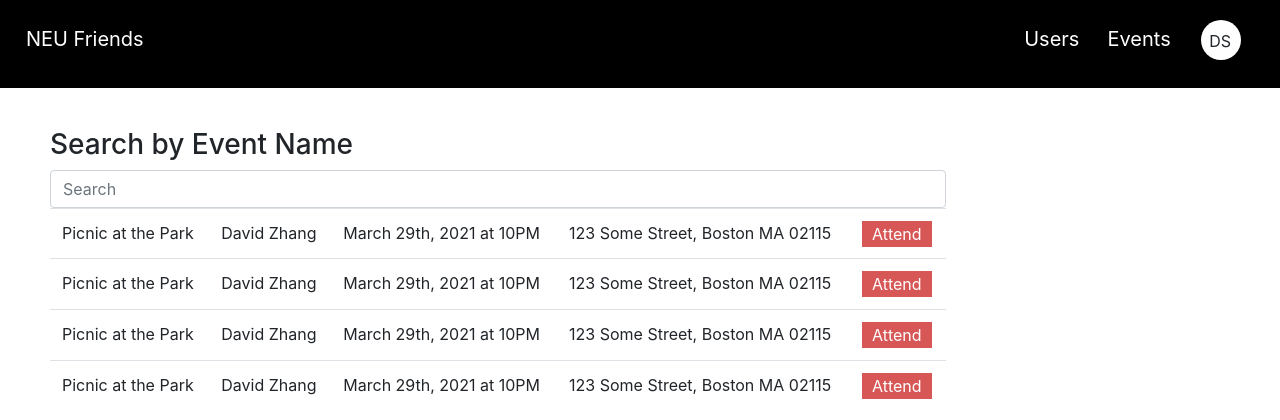
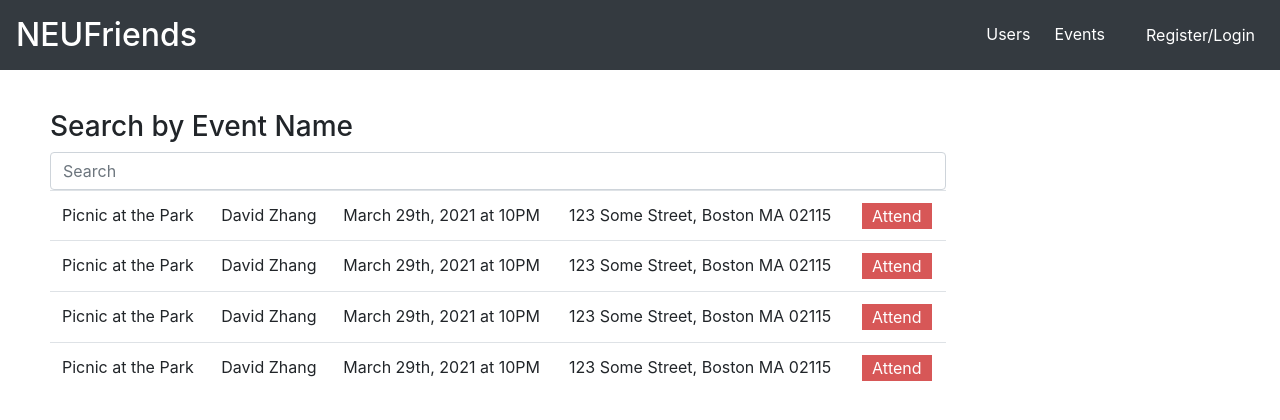
Before and after one commit to daviddzhang/ds4300-project, a Django app: page /events/ in a window 1280 px wide. Shown: the top 420 px of the page. Run offline with Django 4.2, Linux system fonts and the light colour scheme; some libraries are stand-ins or nearby versions.

Commit message:
event profile page + navbar fixes

```diff
--- a/app/app/urls.py
+++ b/app/app/urls.py
@@ -25,7 +25,9 @@ urlpatterns = [
     path('admin/', admin.site.urls),
     path('accounts/', include('django.contrib.auth.urls')),
     path('accounts/signup', user_views.signup, name='signup'),
+    path('users/', user_views.browse_users, name='browse_users'),
+    path('events/', user_views.browse_events, name='browse_events'),
     path('events/<int:event_id>/', event_views.show, name='show'),
-    path('users/', user_views.browse_users, name='browse_users'),
-    path('events/', user_views.browse_events, name='browse_events')
+    path('events/<int:event_id>/rate', event_views.vote, name='vote'),
+    path('events/<int:event_id>/attend', event_views.attend, name='attend'),
 ]
--- a/app/static/nav.css
+++ b/app/static/nav.css
@@ -3,36 +3,11 @@
     margin-left: 50px;
 }
 
-.navbar {
-    position: relative;
-    display: -ms-flexbox;
-    display: flex;
-    -ms-flex-wrap: wrap;
-    flex-wrap: wrap;
-    -ms-flex-align: center;
-    align-items: center;
-    -ms-flex-pack: justify;
-    justify-content: space-between;
-    padding: 0rem 1rem;
-    background-color: black;
+.circle {
+    background-color: #FF8686;
+    width: 40px;
+    height: 40px;
+    border-width: 0px;
+    border-radius: 60px;
+    text-align: center;
 }
-
-.navbarcontents {
-    white-space: nowrap;
-    margin-top: 6px;
-
-}
-
-.navbarText {
-    display: grid;
-    grid-template-columns: 1fr 1fr 1fr;
-    margin-top: 6px;
-}
-
-.circle {
-    height: 40px;
-    width: 40px;
-    background-color: white;
-    border-radius: 50%;
-    margin: 6px 20px;
-}
--- a/app/templates/base.html
+++ b/app/templates/base.html
@@ -5,28 +5,54 @@
     <title>Browse Users</title>
     {% load static %}
     <link rel="stylesheet" type="text/css" href="{% static 'nav.css' %}"/>
+    <script src="https://cdn.jsdelivr.net/npm/js-cookie@3.0.1/dist/js.cookie.min.js"></script>
+    <script src="https://ajax.googleapis.com/ajax/libs/jquery/3.6.0/jquery.min.js"></script>
+    <link rel="stylesheet" href="https://cdnjs.cloudflare.com/ajax/libs/font-awesome/4.7.0/css/font-awesome.min.css">
     <link rel="stylesheet" href="https://cdn.jsdelivr.net/npm/bootstrap@4.3.1/dist/css/bootstrap.min.css" integrity="sha384-ggOyR0iXCbMQv3Xipma34MD+dH/1fQ784/j6cY/iJTQUOhcWr7x9JvoRxT2MZw1T" crossorigin="anonymous">
+    <script src="https://code.jquery.com/jquery-3.2.1.slim.min.js" integrity="sha384-KJ3o2DKtIkvYIK3UENzmM7KCkRr/rE9/Qpg6aAZGJwFDMVNA/GpGFF93hXpG5KkN" crossorigin="anonymous"></script>
+    <script src="https://cdn.jsdelivr.net/npm/popper.js@1.12.9/dist/umd/popper.min.js" integrity="sha384-ApNbgh9B+Y1QKtv3Rn7W3mgPxhU9K/ScQsAP7hUibX39j7fakFPskvXusvfa0b4Q" crossorigin="anonymous"></script>
+    <script src="https://cdn.jsdelivr.net/npm/bootstrap@4.0.0/dist/js/bootstrap.min.js" integrity="sha384-JZR6Spejh4U02d8jOt6vLEHfe/JQGiRRSQQxSfFWpi1MquVdAyjUar5+76PVCmYl" crossorigin="anonymous"></script>
 </head>
 
 <body>
-<nav class="navbar">
-    <a class="navbarcontents" href="#">
-        <p style="color:white; font-size: 20px; padding: 10px"> NEU Friends</p>
-    </a>
+<nav class="navbar navbar-expand-lg navbar-dark bg-dark">
+    <a class="text-white my-2 h2" href="{% url 'index' %}">NEUFriends</a>
+    <button class="navbar-toggler" type="button" data-toggle="collapse" data-target="#navbarSupportedContent" aria-controls="navbarSupportedContent" aria-expanded="false" aria-label="Toggle navigation">
+        <span class="navbar-toggler-icon"></span>
+    </button>
 
-    <div class="navbarText">
-        <p style="color: white; font-size: 20px; padding: 10px;"> Users</p>
-        <p style="text-align: right; color: white; font-size: 20px; padding: 10px;"> Events</p>
-        <div class="circle">
-            <p style="padding:8.5px">
-                DS
-            </p>
-        </div>
-
+    <div class="collapse navbar-collapse" id="navbarSupportedContent">
+        <ul class="navbar-nav ml-auto">
+            <li class="nav-item active mr-2">
+                <a class="nav-link" href="{% url 'browse_users' %}">Users</a>
+            </li>
+            <li class="nav-item active mr-4">
+                <a class="nav-link" href="{% url 'browse_events' %}">Events</a>
+            </li>
+            {% if user.is_authenticated %}
+                <li class="nav-item dropdown">
+                    <button class="nav-link active circle" id="navbarDropdown" role="button" data-toggle="dropdown" aria-haspopup="true" aria-expanded="false">
+                        <span class="text-dark">DS</span>
+                    </button>
+                    <div class="dropdown-menu dropdown-menu-right" aria-labelledby="navbarDropdown">
+                        <a class="dropdown-item" href="#">Profile</a>
+                        <a class="dropdown-item" href="{% url 'logout' %}">Logout</a>
+                    </div>
+                </li>
+            {% else %}
+                <li class="nav-item dropdown">
+                    <button class="nav-link active btn btn-link" id="navbarDropdown" role="button" data-toggle="dropdown" aria-haspopup="true" aria-expanded="false">
+                        Register/Login
+                    </button>
+                    <div class="dropdown-menu dropdown-menu-right" aria-labelledby="navbarDropdown">
+                        <a class="dropdown-item" href="{% url 'signup' %}">Register</a>
+                        <a class="dropdown-item" href="{% url 'login' %}">Login</a>
+                    </div>
+                </li>
+            {% endif %}
+        </ul>
     </div>
-
 </nav>
-
 <div id="content">
     {% block content %}{% endblock %}
 </div>
--- a/app/users/models.py
+++ b/app/users/models.py
@@ -20,10 +20,6 @@ class Profile(models.Model):
             UserNode(mongo_id=instance.id).save()
         instance.profile.save()
 
-class AttendanceRel(StructuredRel):
-    rating = IntegerProperty(required=True)
-
 class UserNode(StructuredNode):
     mongo_id = IntegerProperty(unique_index=True, required=True)
     friends = Relationship('UserNode', 'FRIEND')
-    attended = Relationship('EventNode', 'ATTENDED', model=AttendanceRel)
```
Also changed, not shown: app/events/models.py (+17 -2 lines), app/events/views.py (+39 -4 lines), app/static/events/styles.css (+32 -1 lines), app/templates/events/show.html (+61 -6 lines).
